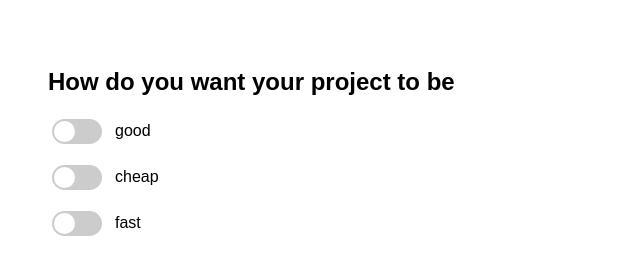
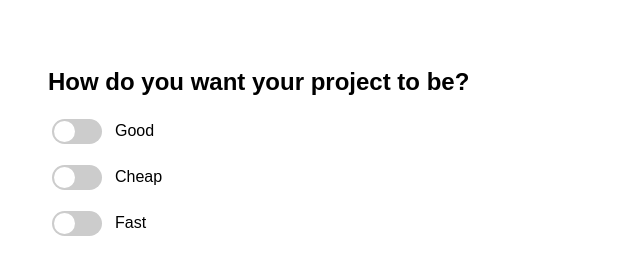
Before and after one commit to acciojob/toggler-js-Rupesh3000, a website: page main.html in a window 1280 px wide. Shown: the full height of the page, 0-640 px from the left. Drawn offline with Linux system fonts and the light colour scheme.

Commit message:
created a submission

```diff
--- a/main.html
+++ b/main.html
@@ -9,27 +9,27 @@
 <body>
 	<!-- the entire body must be written by student -->
 
-    <h2>How do you want your project to be</h2>
+    <h2>How do you want your project to be?</h2>
 
     <div class="toggle-container">
       <div class="g1">
         <input type="checkbox" id="good" class="toggle" />
         <label for="good">
-          <span>good</span>
+          <span>Good</span>
         </label>
       </div>
 
       <div class="g2">
         <input type="checkbox" id="cheap" class="toggle" />
         <label for="cheap">
-          <span>cheap</span>
+          <span>Cheap</span>
         </label>
       </div>
 
       <div class="g3">
         <input type="checkbox" id="fast" class="toggle" />
         <label for="fast">
-          <span>fast</span>
+          <span >Fast</span>
         </label>
       </div>
     </div>
```
